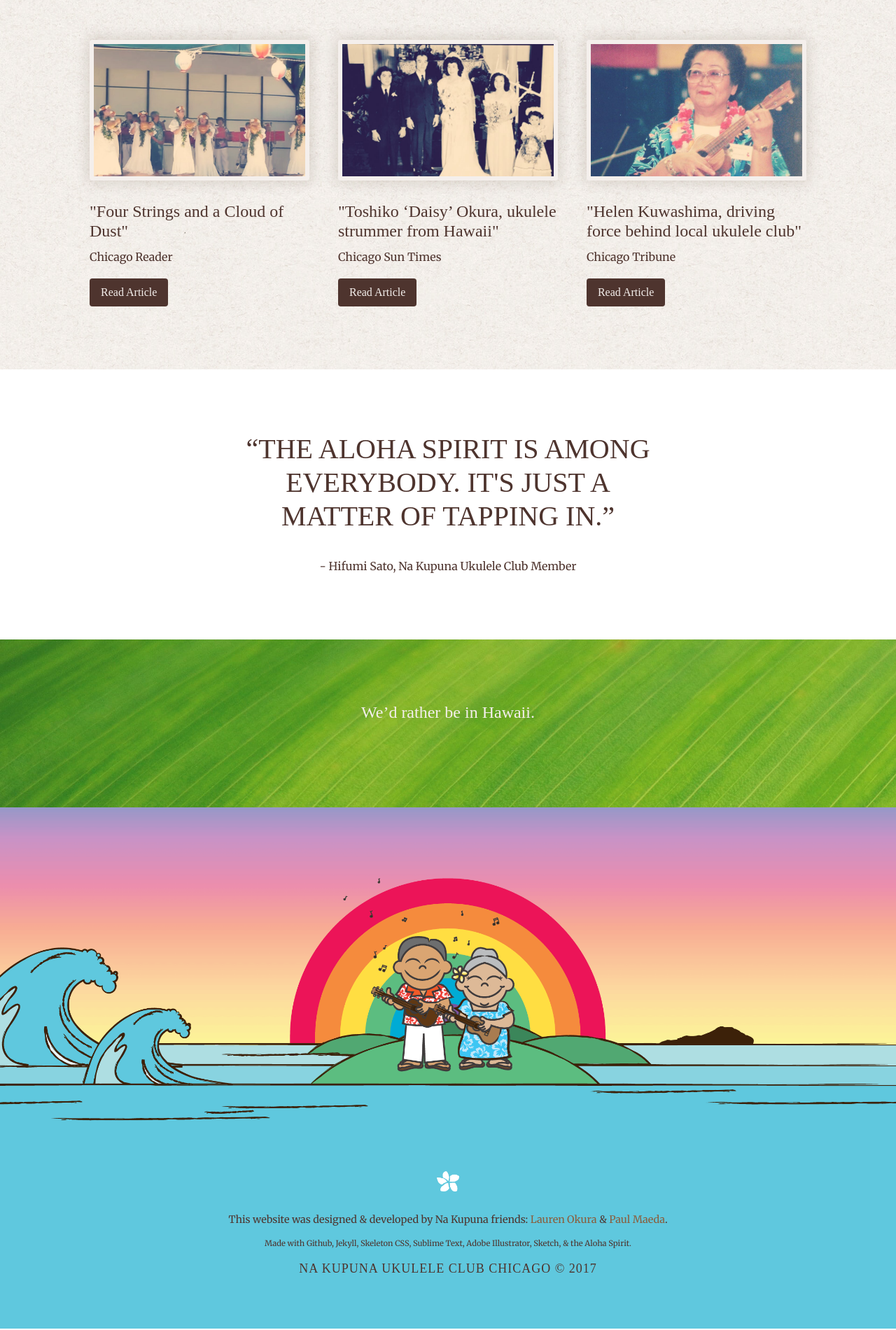
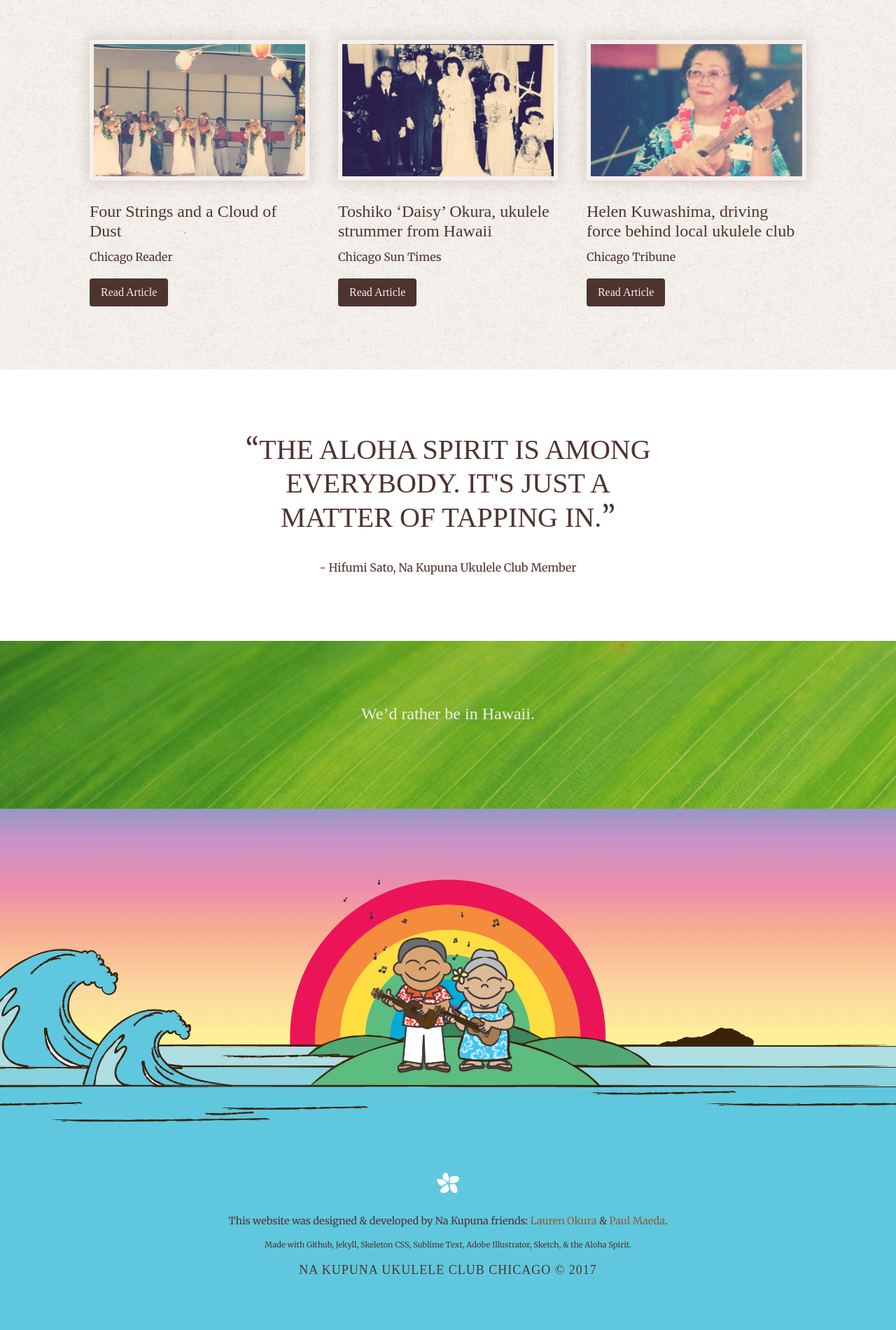
Before and after one commit to nakupuna/nakupuna.github.io, a Jekyll site: the page built from index.html, in a window 1280 px wide. Shown: the part 2803-4704 px from the top of the page at 70% size. Built offline with Jekyll 4.4.1, drawn with Linux system fonts in a browser that asks for light colours; some web fonts are replaced.

Commit message:
Updated quotation style

```diff
--- a/_sass/_layout.scss
+++ b/_sass/_layout.scss
@@ -134,6 +134,10 @@
 .quote-section h2 {
   margin-bottom: 2rem;
   line-height: 3rem;
+ }
+
+ .quote-section span {
+  font-family: 'Merriweather', serif;
  }
 
 .quote-section p {
--- a/index.html
+++ b/index.html
@@ -69,19 +69,19 @@ layout: default
     <div class="row">
       <div class="four columns">
         <a href="https://www.chicagoreader.com/chicago/four-strings-and-a-cloud-of-dust/Content?oid=905158"><img class="photo-thumb" src="images/strings.jpg"></a>
-        <h3>"Four Strings and a Cloud of Dust"</h3>
+        <h3>Four Strings and a Cloud of Dust</h3>
         <p>Chicago Reader</p>
         <a href="https://www.chicagoreader.com/chicago/four-strings-and-a-cloud-of-dust/Content?oid=905158" class="button button-spacer">Read Article</a>
       </div>
       <div class="four columns">
         <a href="http://chicago.suntimes.com/news/toshiko-daisy-okura-obituary-rogers-park-chicago-ukelele-hawaiian/"><img class="photo-thumb" src="images/wedding.jpg"></a>
-        <h3>"Toshiko ‘Daisy’ Okura, ukulele strummer from Hawaii"</h3>
+        <h3>Toshiko ‘Daisy’ Okura, ukulele strummer from Hawaii</h3>
         <p>Chicago Sun Times</p>
         <a href="http://chicago.suntimes.com/news/toshiko-daisy-okura-obituary-rogers-park-chicago-ukelele-hawaiian/" class="button button-spacer">Read Article</a>
       </div>
       <div class="four columns">
         <a href="http://www.chicagotribune.com/news/obituaries/ct-helen-kuwashima-obituary-met-20170801-story.html"><img class="photo-thumb" src="images/helen.jpg"></a>
-        <h3>"Helen Kuwashima, driving force behind local ukulele club"</h3>
+        <h3>Helen Kuwashima, driving force behind local ukulele club</h3>
         <p>Chicago Tribune</p>
         <a href="http://www.chicagotribune.com/news/obituaries/ct-helen-kuwashima-obituary-met-20170801-story.html" class="button">Read Article</a>
       </div>
@@ -91,7 +91,7 @@ layout: default
 
 <div class="quote-section section-vertical-padding">
   <div class="container">
-    <h2>“The aloha spirit is among everybody. It's just a matter of tapping in.”</h2>
+    <h2><span>“</span>The aloha spirit is among everybody. It's just a matter of tapping in.<span>”</span></h2>
     <p>- Hifumi Sato, Na Kupuna Ukulele Club Member</p>
   </div>
 </div>
```
